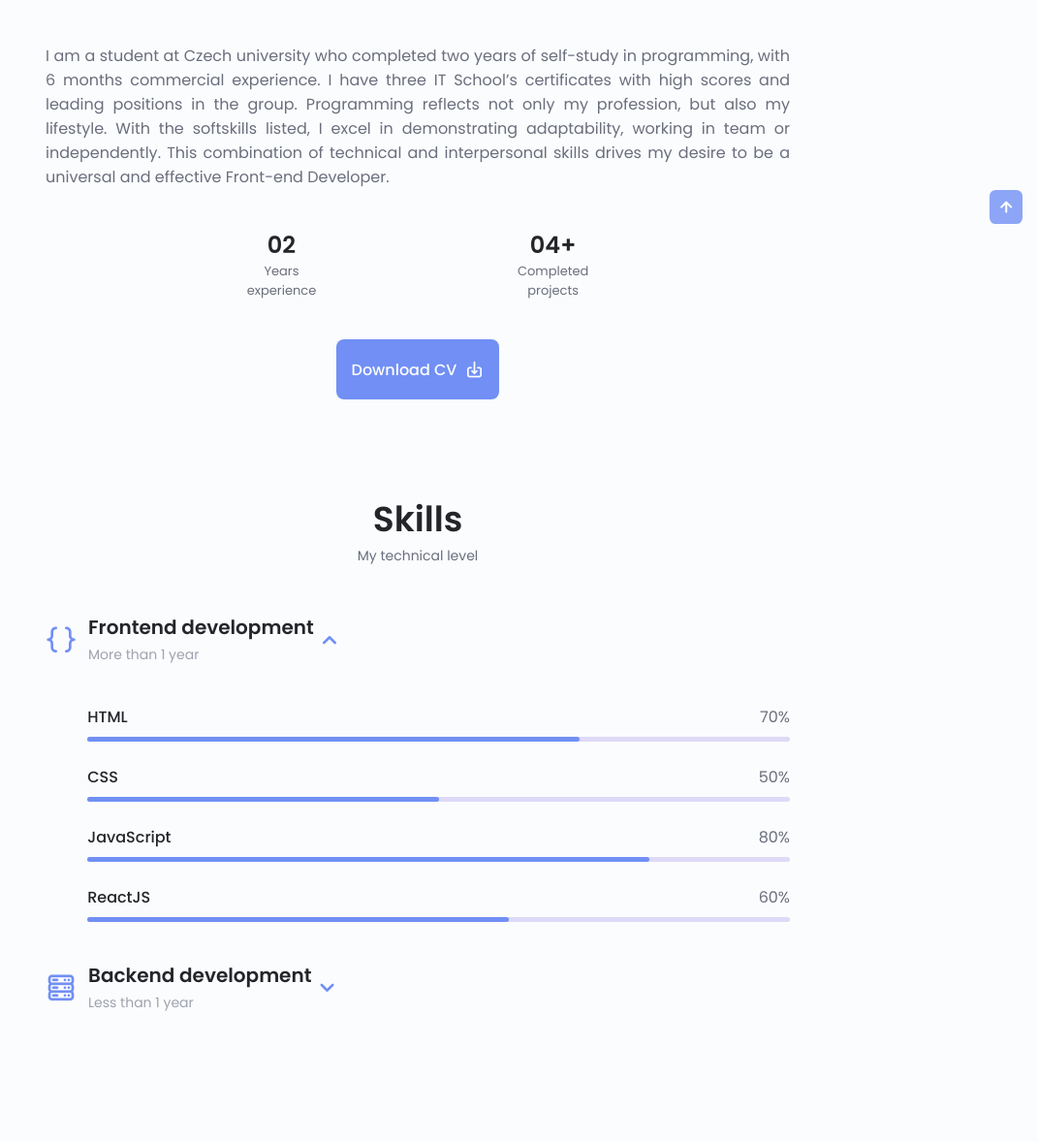
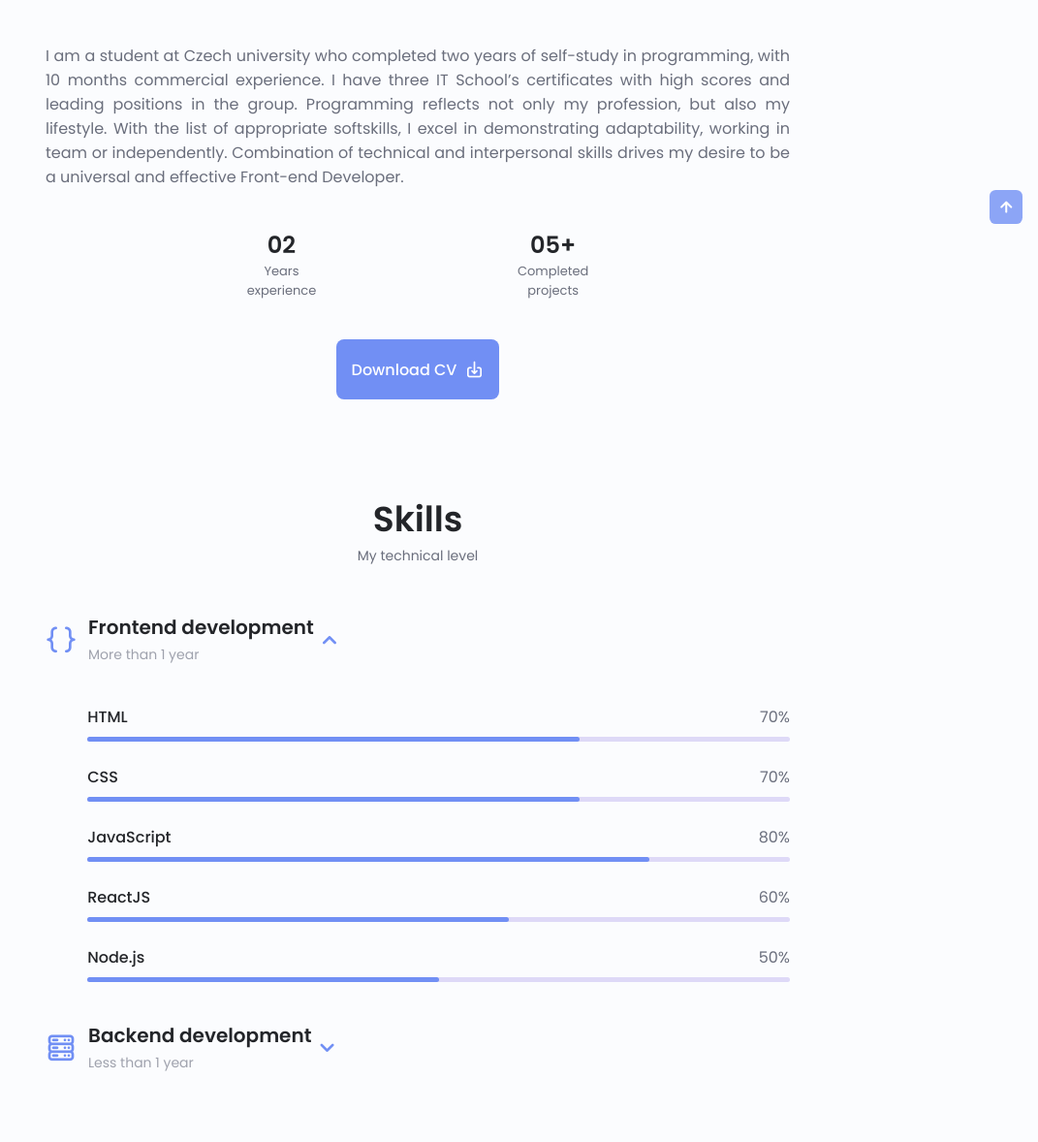
Before and after one commit to mokis3k/My-Portfolio, a plain HTML site: page index.html in a window 1280 px wide. Shown: the part 729-1907 px from the top of the page at 97% size, without its empty margins (209-1280 px from the left). Drawn offline with nearby package versions, Linux system fonts and the light colour scheme.

Commit message:
correcting exp

```diff
--- a/css/styles.css
+++ b/css/styles.css
@@ -511,7 +511,7 @@ img {
 }
 
 .skills__sql {
-  width: 65%;
+  width: 60%;
 }
 
 .skills__fastapi {
@@ -523,7 +523,7 @@ img {
 }
 
 .skills__css {
-  width: 50%;
+  width: 70%;
 }
 
 .skills__js {
@@ -532,6 +532,10 @@ img {
 
 .skills__react {
   width: 60%;
+}
+
+.skills__node {
+  width: 50%;
 }
 
 .skills__close .skills__list {
--- a/index.html
+++ b/index.html
@@ -124,11 +124,11 @@
       <div class="about__container container grid">
         <div class="about__data">
           <p class="about__description">
-            I am a student at Czech university who completed two years of self-study in programming, with 6 months
+            I am a student at Czech university who completed two years of self-study in programming, with 10 months
             commercial experience. I have three IT School’s certificates with high scores and leading positions in the
-            group. Programming reflects not only my profession, but also my lifestyle. With the softskills listed, I
-            excel in demonstrating adaptability, working in team or independently. This combination of technical and
-            interpersonal skills drives my desire to be a universal and effective Front-end Developer.
+            group. Programming reflects not only my profession, but also my lifestyle. With the list of appropriate
+            softskills, I excel in demonstrating adaptability, working in team or independently. Combination of
+            technical and interpersonal skills drives my desire to be a universal and effective Front-end Developer.
           </p>
           <div class="about__info">
             <div>
@@ -137,7 +137,7 @@
                 experience</span>
             </div>
             <div>
-              <span class="about__info-title">04+</span>
+              <span class="about__info-title">05+</span>
               <span class="about__info-name">Completed <br />
                 projects</span>
             </div>
@@ -181,7 +181,7 @@
               <div class="skills__data">
                 <div class="skills__titles">
                   <h3 class="skills__name">CSS</h3>
-                  <span class="skills__number">50%</span>
+                  <span class="skills__number">70%</span>
                 </div>
                 <div class="skills__bar">
                   <span class="skills__percentage skills__css"></span>
@@ -203,6 +203,15 @@
                 </div>
                 <div class="skills__bar">
                   <span class="skills__percentage skills__react"></span>
+                </div>
+              </div>
+              <div class="skills__data">
+                <div class="skills__titles">
+                  <h3 class="skills__name">Node.js</h3>
+                  <span class="skills__number">50%</span>
+                </div>
+                <div class="skills__bar">
+                  <span class="skills__percentage skills__node"></span>
                 </div>
               </div>
             </div>
@@ -230,7 +239,7 @@
               <div class="skills__data">
                 <div class="skills__titles">
                   <h3 class="skills__name">SQL</h3>
-                  <span class="skills__number">65%</span>
+                  <span class="skills__number">60%</span>
                 </div>
                 <div class="skills__bar">
                   <span class="skills__percentage skills__sql"></span>
```
Also changed, not shown: 2 other files.
